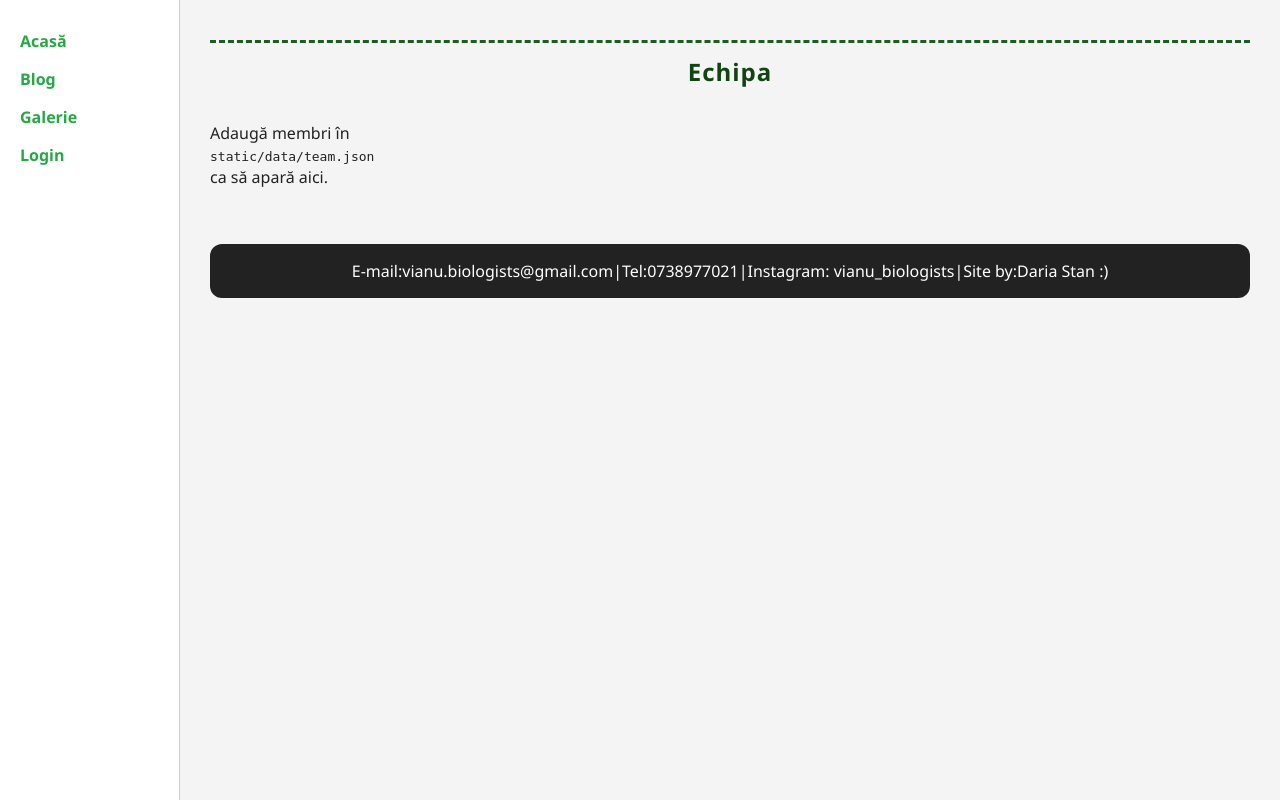
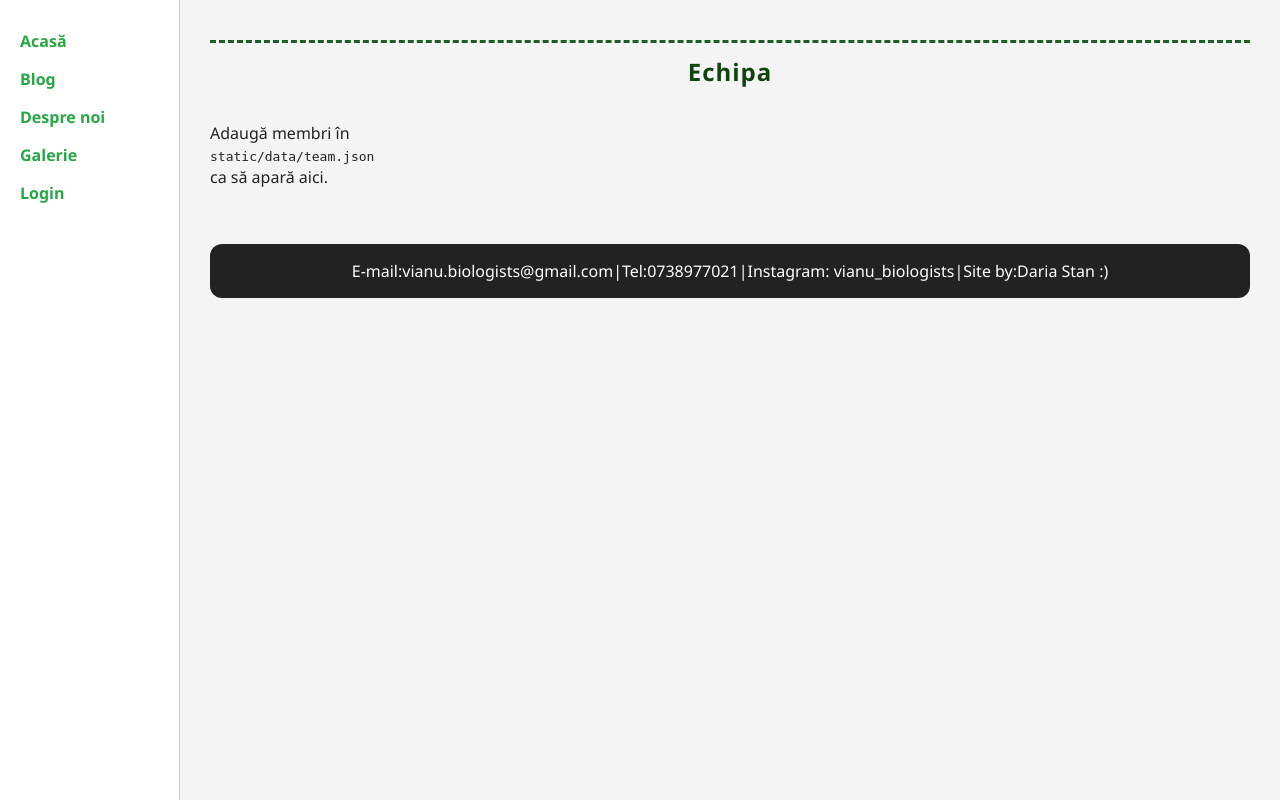
Before and after one commit to yokosumei/vianu_bio_site, a Flask app: page /about in a window 1280 px wide. Run offline with Flask 3, Linux system fonts and the light colour scheme.

Commit message:
Update layout.html

```diff
--- a/templates/layout.html
+++ b/templates/layout.html
@@ -13,6 +13,7 @@
    <nav>
     <a href="{{ url_for('index') }}">Acasă</a>
     <a href="{{ url_for('blog') }}">Blog</a>
+    <a href="{{ url_for('about') }}">Despre noi</a>
     <a href="{{ url_for('blog') }}#galerie">Galerie</a>
 
     {% if session.get('user_email') in ['admin@vianubio','membriiaccount'] %}
```
